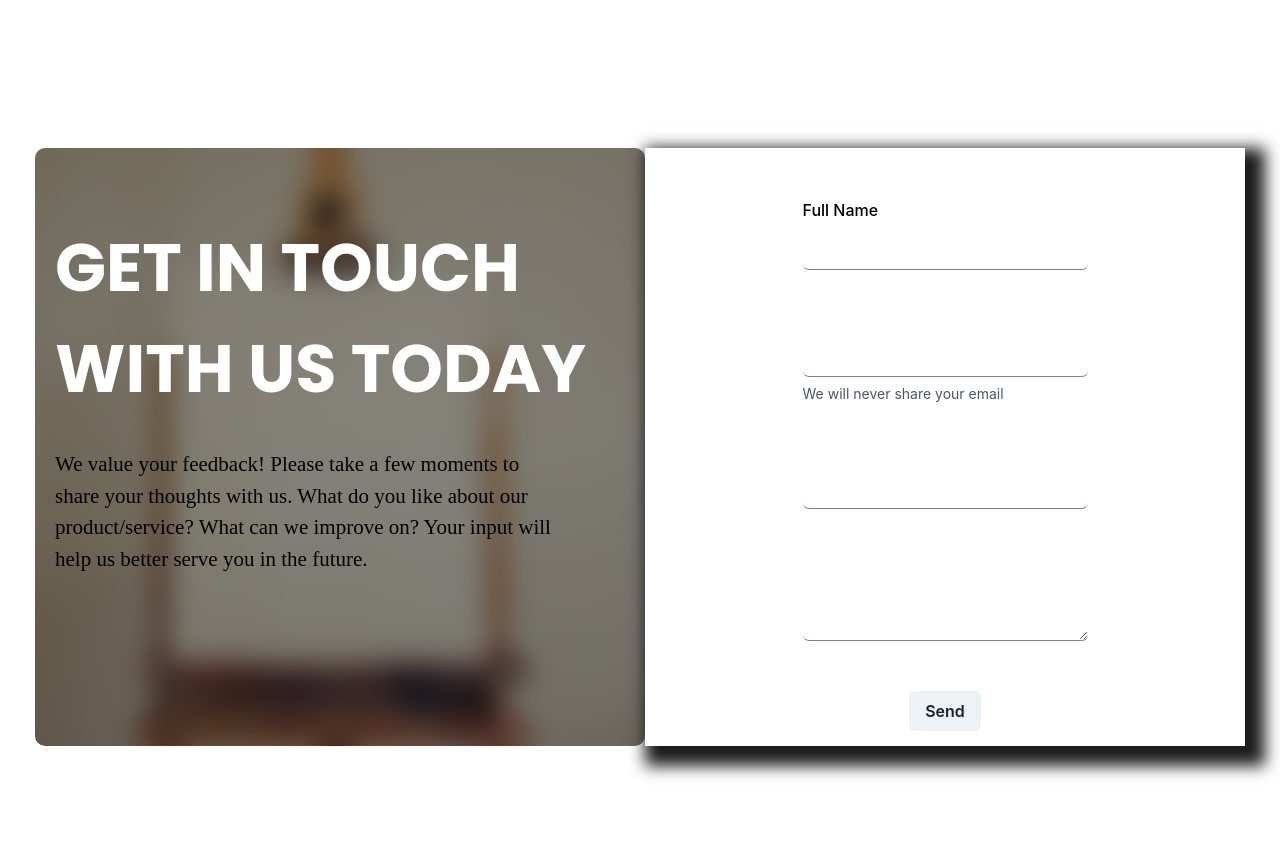
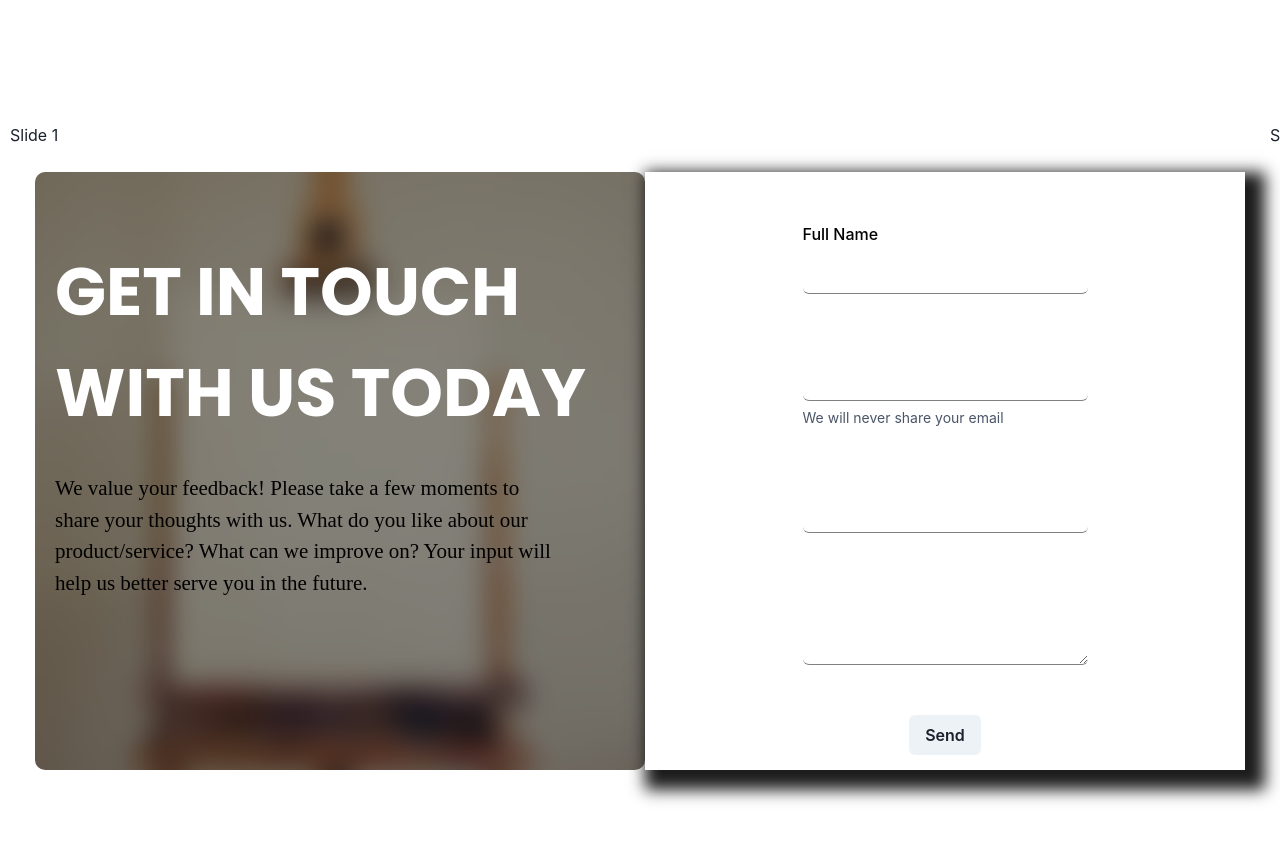
Before and after one commit to JackXN/hope-in-art, a Next.js app: page / in a window 1280 px wide. Shown: the part 4120-4961 px from the top of the page. Built offline with nearby package versions, Linux system fonts and the light colour scheme; a web font is replaced by a local one.

Commit message:
swiper init

```diff
--- /dev/null
+++ b/components/containers/ArtShowcase/Index.js
@@ -0,0 +1,56 @@
+import React from 'react';
+
+import {Box, Text, Image, Link} from '@chakra-ui/react';
+// import { Carousel } from "chakra-ui-carousel";
+  // import Swiper bundle with all modules installed
+
+
+  // import styles bundle
+  import 'swiper/css/bundle';
+
+  import Swiper, { Navigation, Pagination } from 'swiper';
+  // import Swiper and modules styles
+  import 'swiper/css';
+  import 'swiper/css/navigation';
+  import 'swiper/css/pagination';
+
+  var mySwiper = new Swiper('.swiper-container', {
+    speed: 400,
+    spaceBetween: 100
+});
+
+
+const Index = () => {
+  return (
+    <div class="swiper-container">
+    {/* <!-- Additional required wrapper --> */}
+    <div class="swiper-wrapper">
+        {/* <!-- Slides --> */}
+        <div class="swiper-slide">Slide 1</div>
+        <div class="swiper-slide">Slide 2</div>
+        <div class="swiper-slide">Slide 3</div>
+        ...
+    </div>
+    {/* <!-- If we need pagination --> */}
+    <div class="swiper-pagination"></div>
+
+    {/* <!-- If we need navigation buttons --> */}
+    <div class="swiper-button-prev"></div>
+    <div class="swiper-button-next"></div>
+
+    {/* <!-- If we need scrollbar --> */}
+    <div class="swiper-scrollbar"></div>
+</div>
+
+  )
+}
+
+
+
+const styles = {
+    wrapper: {
+
+    }
+}
+
+export default Index
--- a/package.json
+++ b/package.json
@@ -30,6 +30,7 @@
     "react-dom": "18.2.0",
     "react-icons": "^4.7.1",
     "react-tsparticles": "^2.9.3",
+    "swiper": "^9.1.0",
     "typescript": "4.9.5"
   }
 }
--- a/pages/index.tsx
+++ b/pages/index.tsx
@@ -20,7 +20,7 @@ import Background from '../components/Background';
 import Difference from '../components/containers/DifferenceSection/Index';
 import ServiceContainer from '../components/containers/ServiceContainer';
 import ContactForm from '../components/ContactForm';
-
+import Showcase from '../components/containers/ArtShowcase/Index';
 
 //! UPDATE BACKGROUND COLOR TO GRADIENT.
 // ? linear-gradient(135deg, #E5DDE1 0%, #E0DCEA 100%)
@@ -50,6 +50,7 @@ useEffect(() => {
           <WhatWeDo/>
           <ServiceContainer/>
           <ContributionSection/>
+          <Showcase/>
           <ContactForm/>
           {/* <Difference/> */}
         {/* <Background/> */}
```
Also changed, not shown: styles/globals.css (+7 -0 lines), 1 other file (tests, documents, lock files or other folders).
